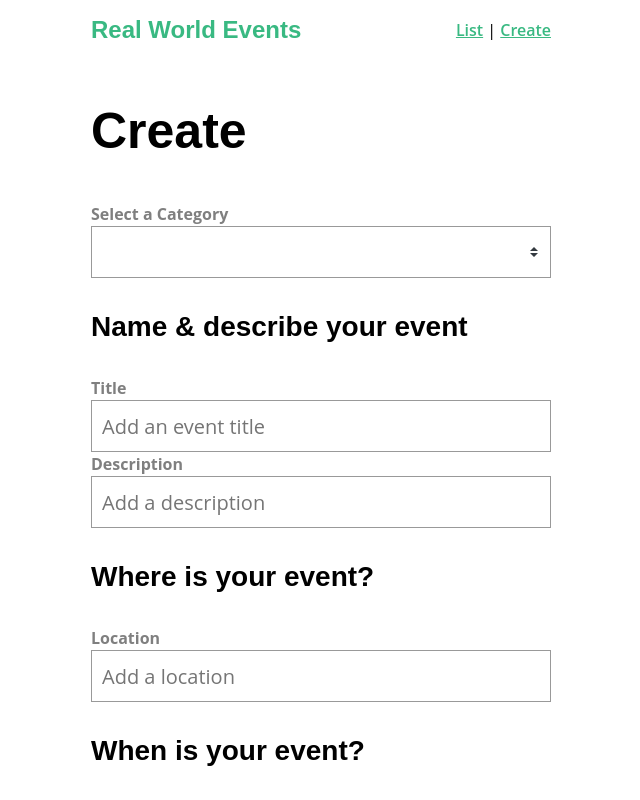
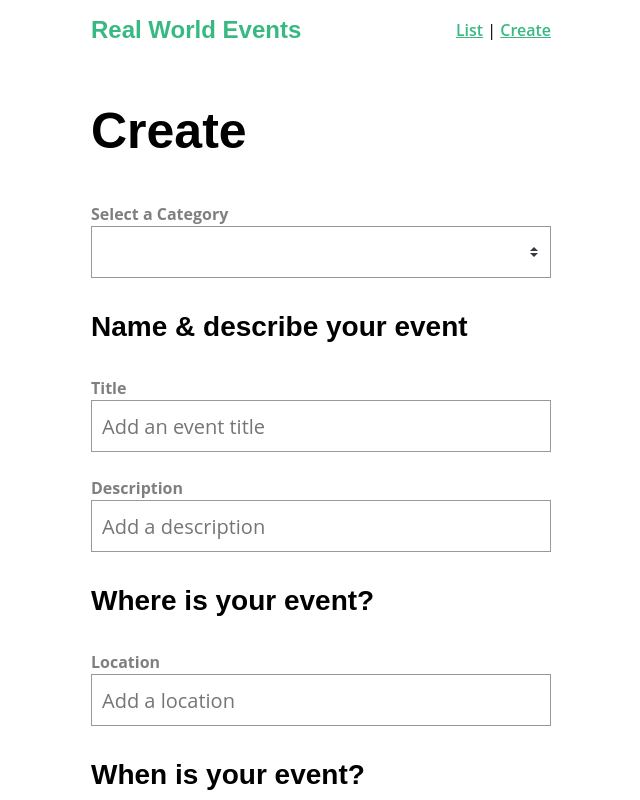
Before and after one commit to OniWarrior/my-mastering-vue-ex, a Vue app in the folder mastering-vue-ex/: page /event/create in a window 1280 px wide. Shown: the top 800 px of the page, without its empty margins (319-959 px from the left). Built offline with nearby package versions, Linux system fonts and the light colour scheme.

Commit message:
added simple styling

```diff
--- a/mastering-vue-ex/src/views/EventCreate.vue
+++ b/mastering-vue-ex/src/views/EventCreate.vue
@@ -24,7 +24,7 @@
        <h3>When is your event?</h3>
        <div class="field">
           <label>Date</label>
-          <datepicker v-model="event.date" placeholder="Select a date"/>
+          <Datepicker v-model="event.date" placeholder="Select a date"/>
        </div>
        <div class="field">
           <label>Select a time</label>
@@ -80,3 +80,9 @@ export default {
 }
 
 </script>
+
+<style scoped>
+.field {
+      margin-bottom: 24px;
+    }
+</style>
```
